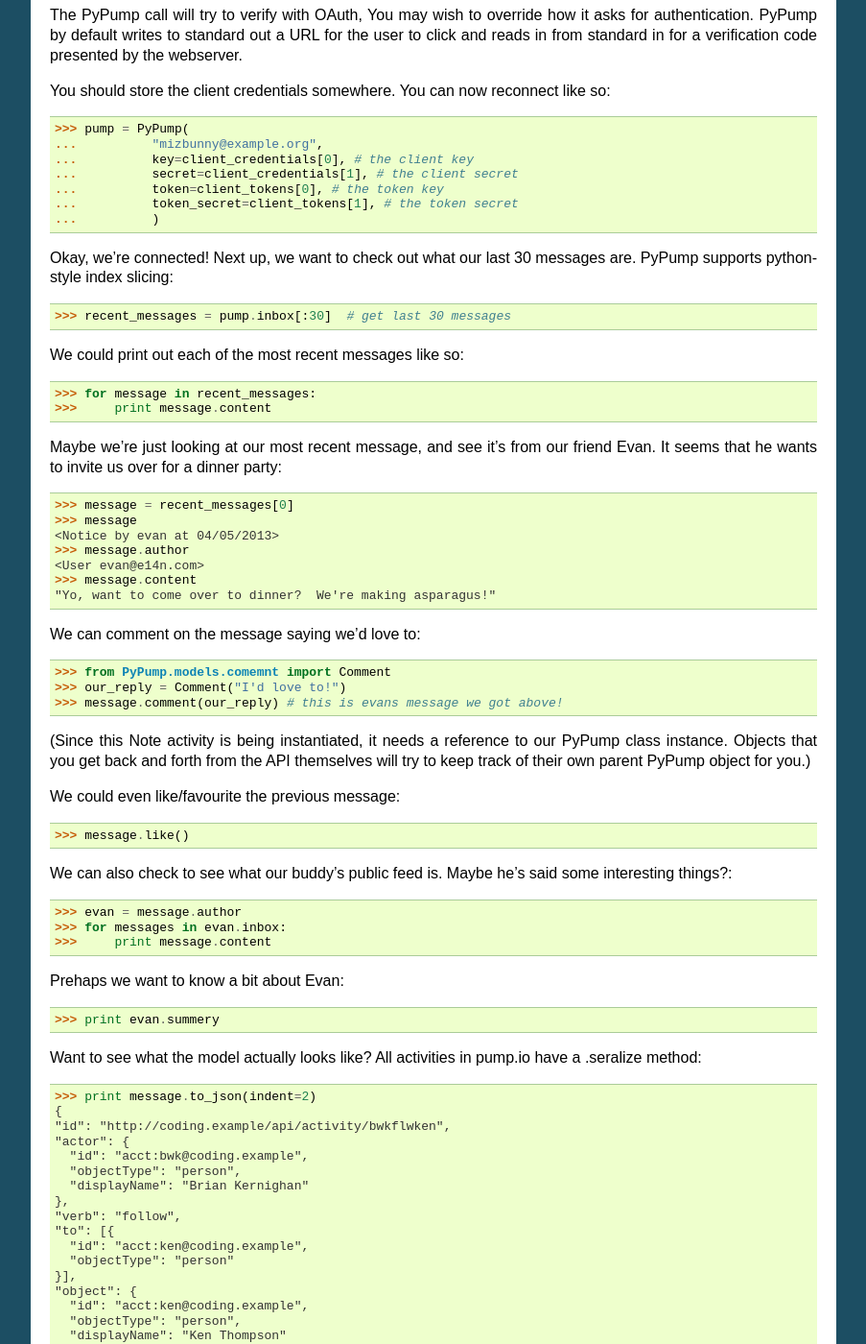
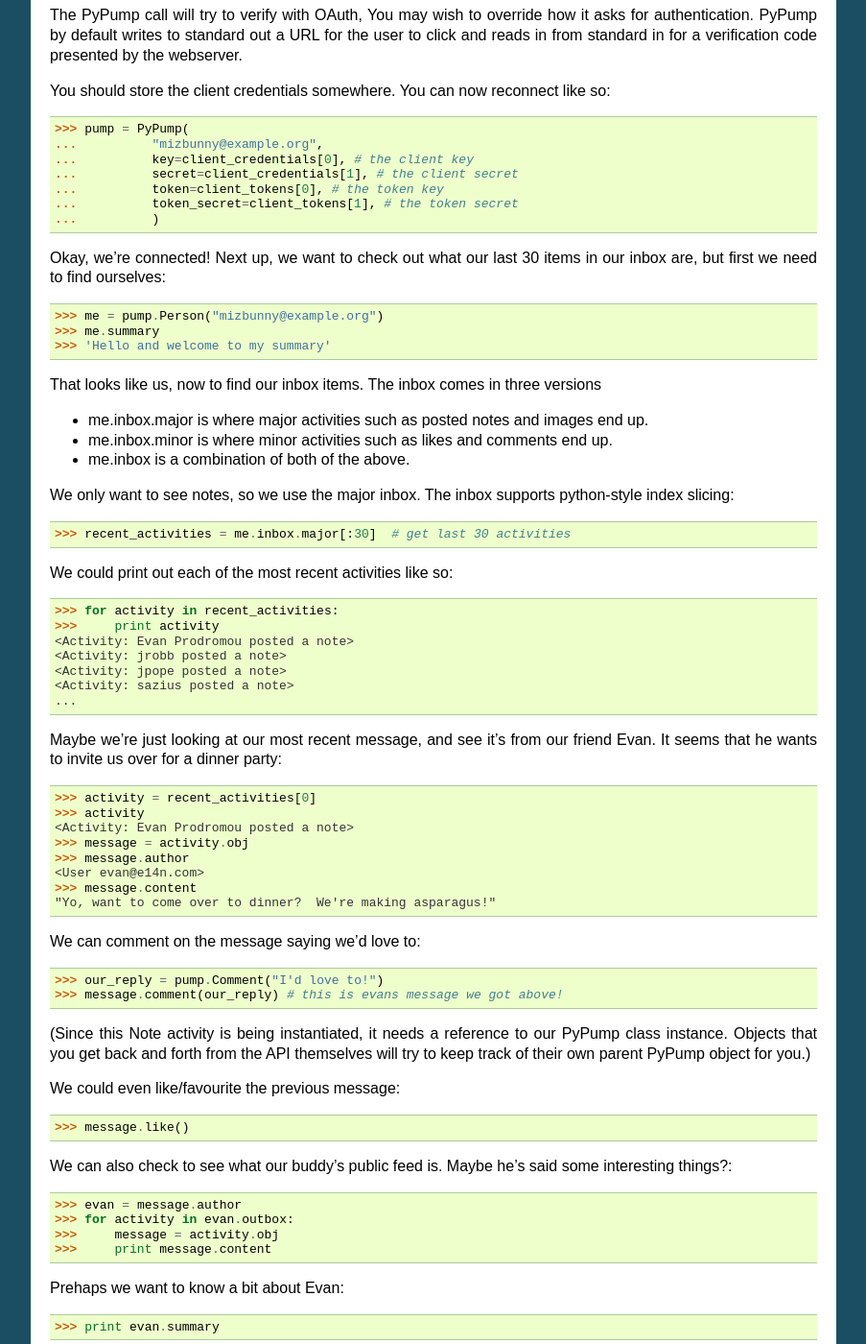
Before and after one commit to tsyesika/PyPump, a Sphinx documentation site: the page built from docs/gettingstarted/tutorial.rst, in a window 1280 px wide and 1400 px high, scrolled down 938 px. Shown: the whole window at 96% size, without its empty margins (198-1101 px from the left). Built offline with Sphinx 7.4.7, drawn with Linux system fonts in a browser that asks for light colours; pages that are not in the unit, such as notebooks, are missing from menus.

Commit message:
tutorial compatible with activities

```diff
--- a/docs/gettingstarted/tutorial.rst
+++ b/docs/gettingstarted/tutorial.rst
@@ -74,22 +74,42 @@
     ...          )
 
 Okay, we're connected!  Next up, we want to check out what our last 30
-messages are.  PyPump supports python-style index slicing::
+items in our inbox are, but first we need to find ourselves::
 
-    >>> recent_messages = pump.inbox[:30]  # get last 30 messages
+    >>> me = pump.Person("mizbunny@example.org")
+    >>> me.summary
+    >>> 'Hello and welcome to my summary'
 
-We could print out each of the most recent messages like so::
+That looks like us, now to find our inbox items.
+The inbox comes in three versions
 
-    >>> for message in recent_messages:
-    >>>     print message.content
+- me.inbox.major is where major activities such as posted notes and images end up.
+- me.inbox.minor is where minor activities such as likes and comments end up.
+- me.inbox is a combination of both of the above.
+
+We only want to see notes, so we use the major inbox.
+The inbox supports python-style index slicing::
+
+    >>> recent_activities = me.inbox.major[:30]  # get last 30 activities
+
+We could print out each of the most recent activities like so::
+
+    >>> for activity in recent_activities:
+    >>>     print activity
+    <Activity: Evan Prodromou posted a note>
+    <Activity: jrobb posted a note>
+    <Activity: jpope posted a note>
+    <Activity: sazius posted a note>
+    ...
 
 Maybe we're just looking at our most recent message, and see it's from
 our friend Evan.  It seems that he wants to invite us over for a
 dinner party::
 
-    >>> message = recent_messages[0]
-    >>> message
-    <Notice by evan at 04/05/2013>
+    >>> activity = recent_activities[0]
+    >>> activity
+    <Activity: Evan Prodromou posted a note>
+    >>> message = activity.obj
     >>> message.author
     <User evan@e14n.com>
     >>> message.content
@@ -97,8 +117,7 @@
 
 We can comment on the message saying we'd love to::
 
-    >>> from PyPump.models.comemnt import Comment
-    >>> our_reply = Comment("I'd love to!")
+    >>> our_reply = pump.Comment("I'd love to!")
     >>> message.comment(our_reply) # this is evans message we got above!
 
 (Since this Note activity is being instantiated, it needs a
@@ -114,12 +133,13 @@
 he's said some interesting things?::
 
     >>> evan = message.author
-    >>> for messages in evan.inbox:
+    >>> for activity in evan.outbox:
+    >>>     message = activity.obj
     >>>     print message.content
 
 Prehaps we want to know a bit about Evan::
 
-    >>> print evan.summery
+    >>> print evan.summary
 
 .. Maybe we took a picture, and we want to post that picture to our
 .. public feed so everyone can see it.  We can do this by posting it to
```
